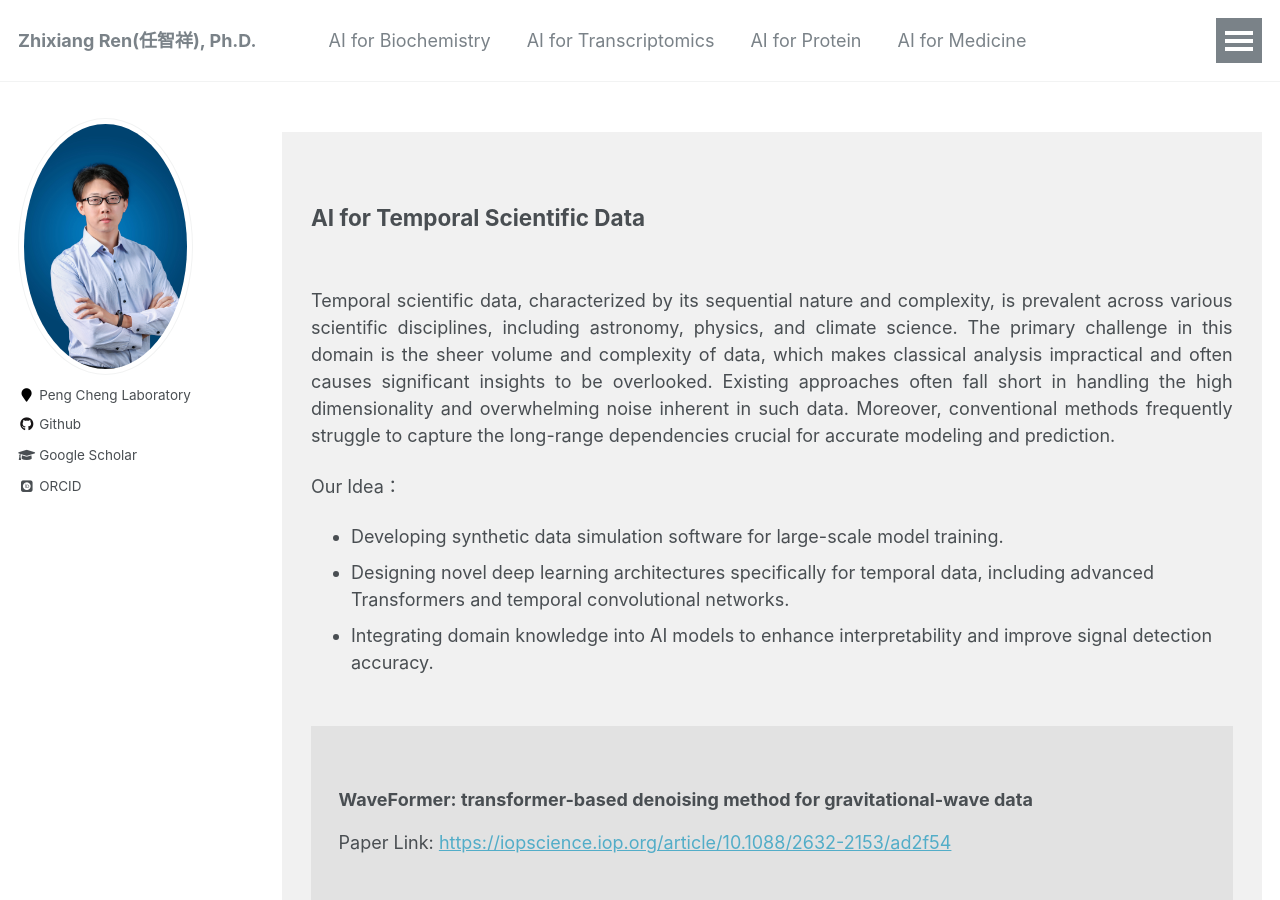
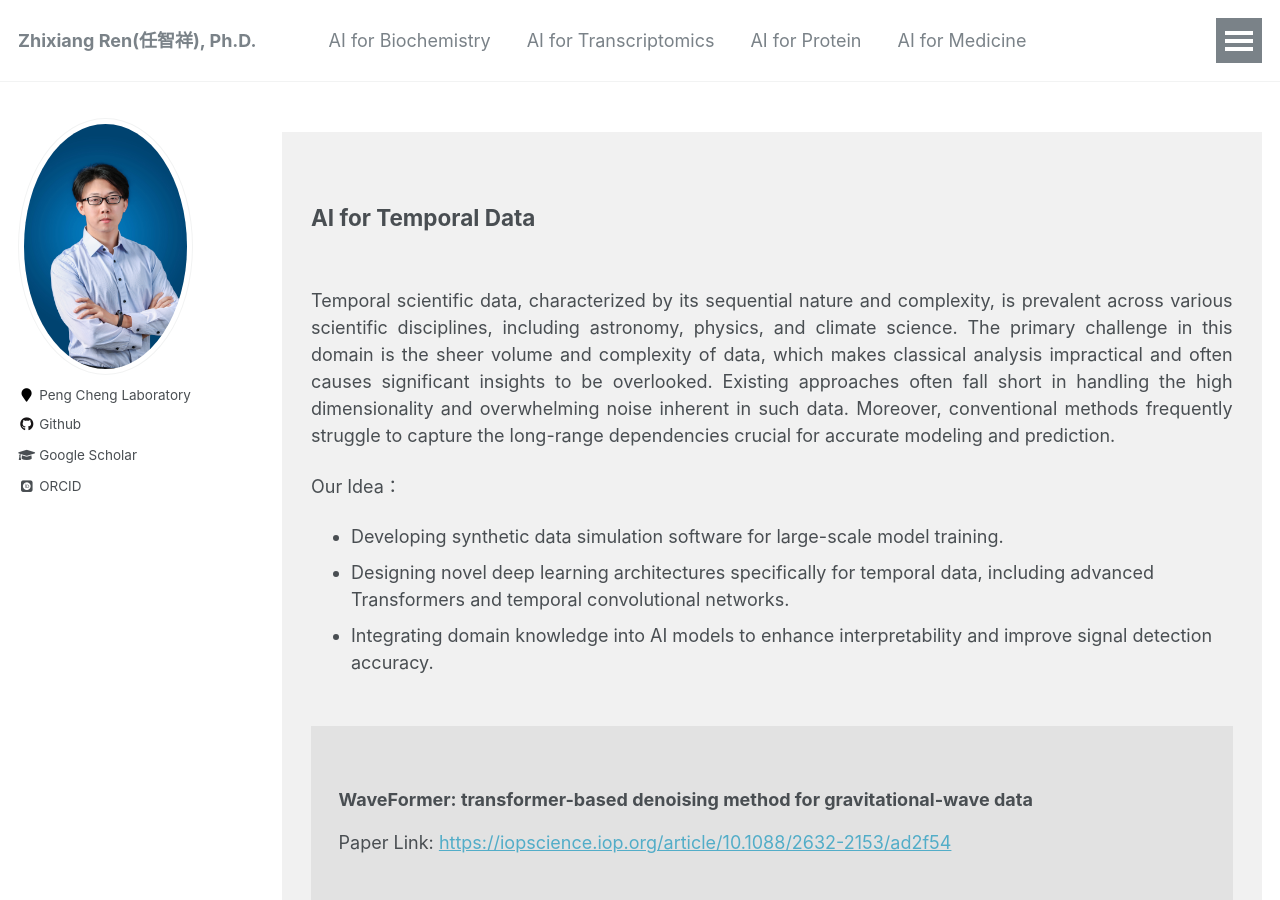
Before and after one commit to zhixiang-ren/zhixiang-ren.github.io, a Jekyll site: the page built from _pages/AI_for_Temporal_Scientific_Data.html, in a window 1280 px wide and 900 px high. Built offline with Jekyll 4.4.1, drawn with Linux system fonts in a browser that asks for light colours; some web fonts are replaced.

Commit message:
Update AI_for_Temporal_Scientific_Data.html

```diff
--- a/_pages/AI_for_Temporal_Scientific_Data.html
+++ b/_pages/AI_for_Temporal_Scientific_Data.html
@@ -7,7 +7,7 @@ author_profile: true
 
 <div style="width: 100%;padding-left: 3%;padding-right: 3%;background-color: rgb(241, 241, 241);">
 </br>
-<h2>AI for Temporal Scientific Data</h2>
+<h2>AI for Temporal Data</h2>
 </br>
 <p style="text-align:justify">
   Temporal scientific data, characterized by its sequential nature and complexity, is prevalent across various scientific disciplines, including astronomy, physics, and climate science.
```
